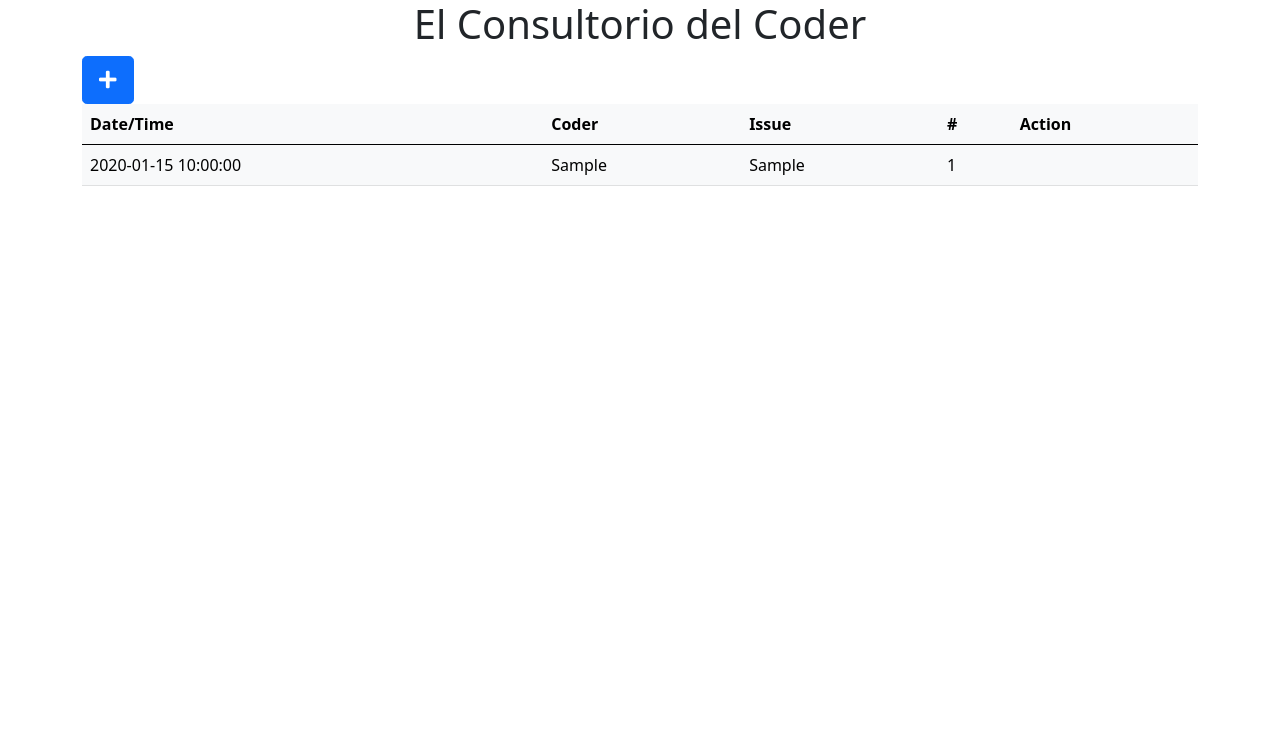
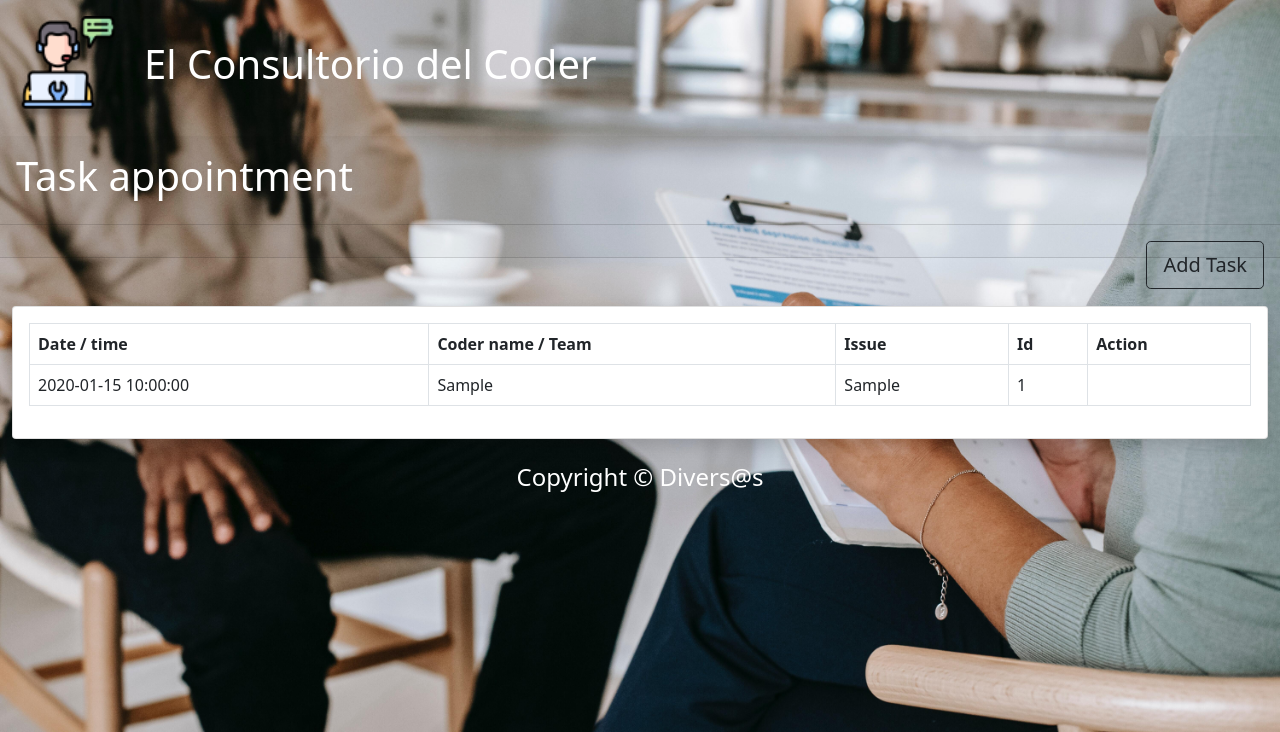
Before and after one commit to amrhefny87/CodersOffice, a PHP site: page / in a window 1280 px wide. Shown: the top 732 px of the page. Run offline with PHP 8.4, Linux system fonts and the light colour scheme; tables that the repository leaves empty or names only in its code hold one stand-in row (values such as "Sample post"); some libraries are stand-ins or nearby versions.

Commit message:
se hecho el front end de la primera pagina

```diff
--- a/public/styles/styles.css
+++ b/public/styles/styles.css
@@ -1,3 +1,9 @@
+.body-index {
+    background-image: url("../img/background-index.jpg");
+    background-size: cover;
+    background-repeat: no-repeat;
+
+}
 .btn-circle {
     width: 70px;
     height: 70px;
@@ -9,3 +15,7 @@
     bottom: 20px;
     right: 20px;
 }
+
+.img {
+    width: 300px;
+}
--- a/src/Views/CodersList.php
+++ b/src/Views/CodersList.php
@@ -1,41 +1,42 @@
-<!DOCTYPE html>
-<html lang="en">
+<html>
 
-<head>
-    <meta charset="utf-8">
-    <meta http-equiv="X-UA-Compatible" content="IE=edge">
-    <meta name="viewport" content="width=device-width, initial-scale=1, shrink-to-fit=no">
-    <meta name="description" content="">
-    <meta name="author" content="">
-    <link href="../../vendorJs/fontawesome-free/css/all.min.css" rel="stylesheet" type="text/css">
-    <link href="https://fonts.googleapis.com/css?family=Nunito:200,200i,300,300i,400,400i,600,600i,700,700i,800,800i,900,900i" rel="stylesheet">
-    <link href="../../css/sb-admin-2.min.css" rel="stylesheet">
-    <link href="../../vendorJs/datatables/dataTables.bootstrap4.min.css" rel="stylesheet">
-    <title>SB Admin 2 - Dashboard</title>
-</head>
+<?php
+    require_once("Components/Layout.php");
+?>
 
-<?php require_once("Components/Layout.php"); ?>
+<body id="page-top" class="body-index">
+    <?php
+        require_once("Components/Header.php");
+    ?>
+    <main>
+        <div class="card-header py-3">
+            <h1 class=" font-weight-bold text-white titulo-pagina ">Task appointment</h1>
+        </div>
+        <div class="card-header py-3 mb-5">
+            <a href="?action=create">
+                <button type="button" class="btn btn-outline-dark go-add-task float-end btn-lg">Add Task</button>
+            </a>
+        </div>
+        <div id="wrapper">
+        <div id="content-wrapper" class="d-flex flex-column">
+            <div id="content">
+                <div class="container-fluid">
+                    <div class="card shadow mb-4">
 
-<body>
+                        <div class="card-body">
+                            <div class="table-responsive">
 
-    <?php require_once("Components/Header.php") ?>
-    <main class="container">
-        <a href="?action=create">
-            <button class="btn btn-primary btn-circle btn-lg">
-                <i class="fas fa-plus"></i>
-            </button>
-        </a>
-        <table class="table table-light">
+                                <table class="table table-bordered" id="dataTable" width="100%" cellspacing="0">
+                                    <thead>
+                                        <tr>
+                                            <th>Date / time</th>
+                                            <th>Coder name / Team </th>
+                                            <th>Issue</th>
+                                            <th>Id</th>
+                                            <th>Action</th>
+                                        </tr>
+                                    </thead>
 
-            <thead class="thead-light">
-                <tr>
-                    <th>Date/Time</th>
-                    <th>Coder</th>
-                    <th>Issue</th>
-                    <th>#</th>
-                    <th>Action</th>
-                </tr>
-            </thead>
 
             <tbody>
                 <?php
@@ -57,6 +58,9 @@
             </tbody>
         </table>
     </main>
+    <?php
+    require_once("Components/Footer.php");
+    ?>
 </body>
 
 </html>
--- /dev/null
+++ b/src/Views/Components/Footer.php
@@ -0,0 +1,11 @@
+<?php
+    require_once("Layout.php");
+?>
+
+<footer class="sticky-footer text-white">
+    <div class="container">
+        <div class="copyright text-center my-auto">
+            <h4>Copyright &copy; Divers@s</h4>
+        </div>
+    </div>
+</footer>
--- a/src/Views/Components/Header.php
+++ b/src/Views/Components/Header.php
@@ -1,3 +1,9 @@
+<?php
+    require_once("Layout.php");
+?>
 <header>
-    <h1 class="jumbotron text-center">El Consultorio del Coder</h1>
+    <div class="d-flex p-3">
+        <img src="public/img/logo.png" class="col-lg-1">
+        <h1 class="col-lg-6 px-4 pt-4 text-white">El Consultorio del Coder</h1>
+    </div>
 </header>
--- a/src/Views/Components/Layout.php
+++ b/src/Views/Components/Layout.php
@@ -7,6 +7,6 @@
     <link rel="stylesheet" href="https://cdnjs.cloudflare.com/ajax/libs/font-awesome/5.15.1/css/all.min.css">
     <link rel="stylesheet" href="https://cdn.linearicons.com/free/1.0.0/icon-font.min.css">
     <link href="https://cdn.jsdelivr.net/npm/bootstrap@5.0.1/dist/css/bootstrap.min.css" rel="stylesheet" integrity="sha384-+0n0xVW2eSR5OomGNYDnhzAbDsOXxcvSN1TPprVMTNDbiYZCxYbOOl7+AMvyTG2x" crossorigin="anonymous">
-
+    <link href="public/styles/styles.css" rel="stylesheet">
     <title>Student Manager</title>
 </head>
```
Also changed, not shown: public/img/logo.png (added), public/img/slide.jpg (added).
